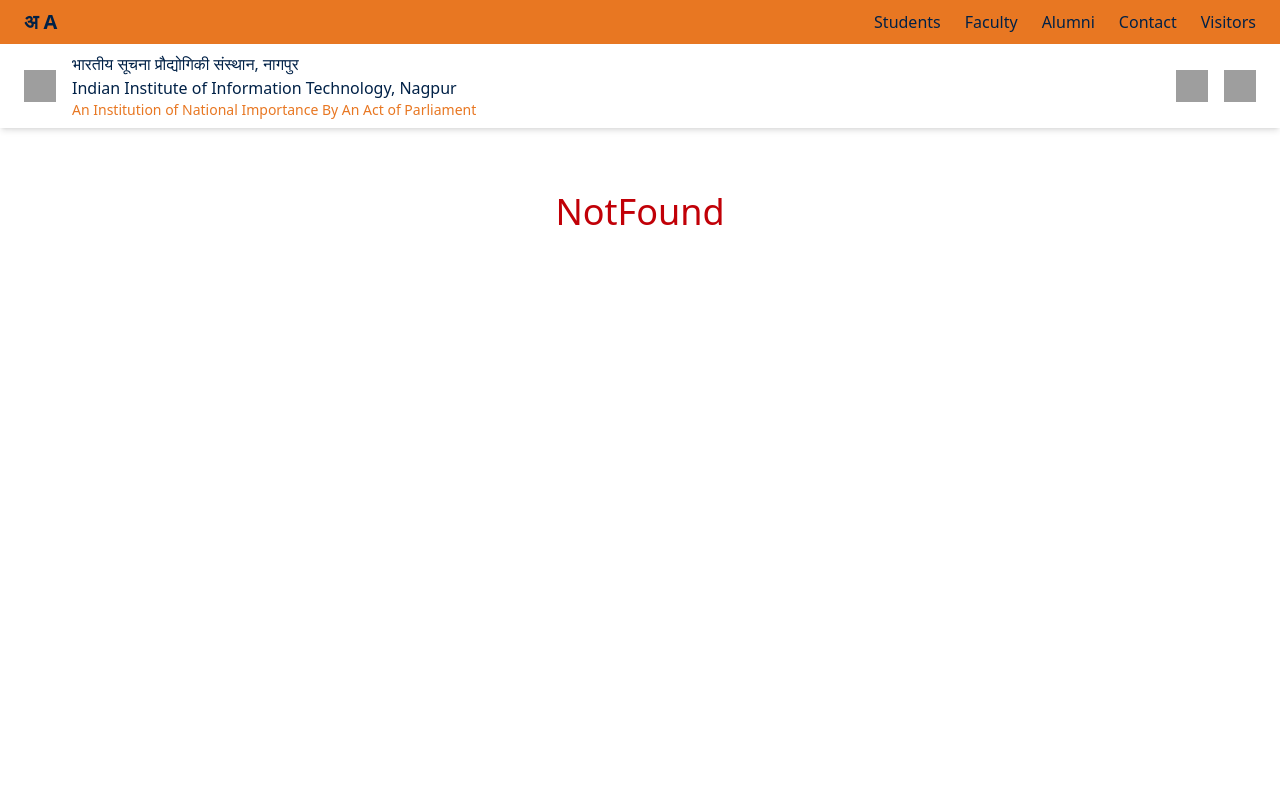
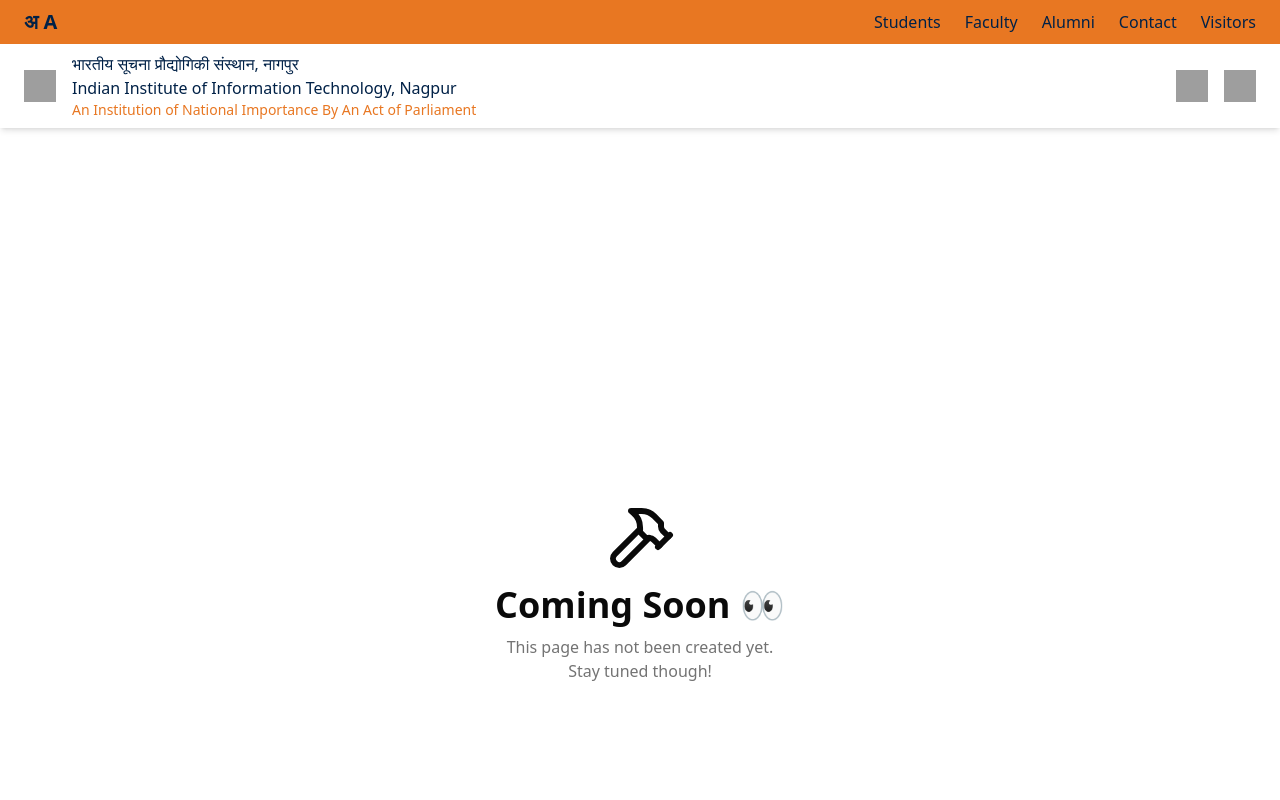
Before and after one commit to iDCoded/iiitn-website, a React (Vite) app in the folder iiitn-website/: page /academics in a window 1280 px wide. Shown: the top 800 px of the page. Built offline with nearby package versions, Linux system fonts and the light colour scheme; grey boxes are pictures that could not be loaded.

Commit message:
Enhance NotFound page with a "Coming Soon" message and icon

```diff
--- a/iiitn-website/src/NotFound/page.tsx
+++ b/iiitn-website/src/NotFound/page.tsx
@@ -1,9 +1,18 @@
-import React from 'react'
+import { Hammer } from "lucide-react";
 
 function NotFound() {
-    return (
-        <div className='h-screen w-screen text-red-700 text-4xl text-center'>NotFound</div>
-    )
+	return (
+		<div className="h-svh">
+			<div className="m-auto flex h-full w-full flex-col items-center justify-center gap-2">
+				<Hammer size={72} />
+				<h1 className="text-4xl font-bold leading-tight">Coming Soon 👀</h1>
+				<p className="text-center text-muted-foreground">
+					This page has not been created yet. <br />
+					Stay tuned though!
+				</p>
+			</div>
+		</div>
+	);
 }
 
-export default NotFound
+export default NotFound;
```
